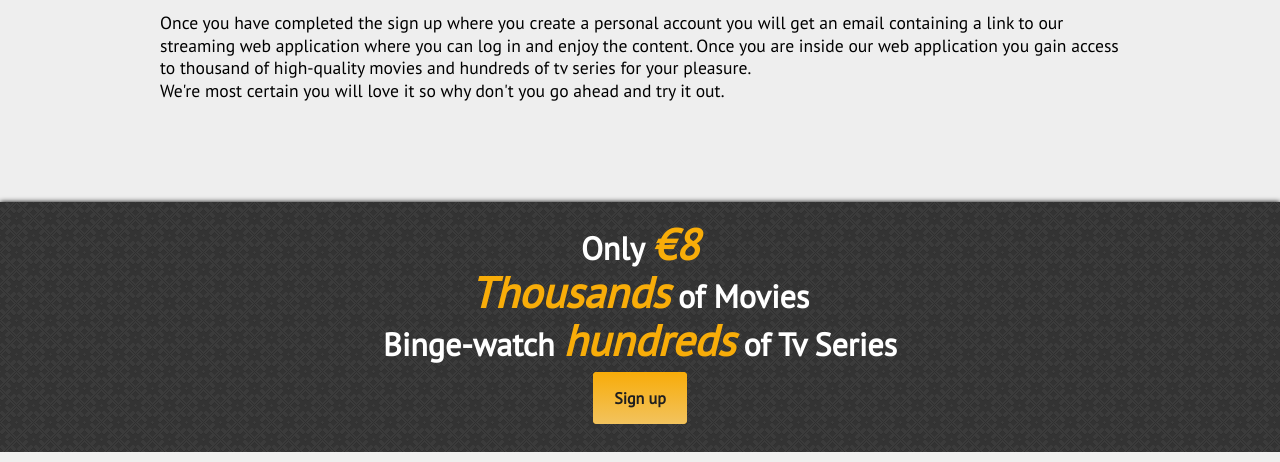
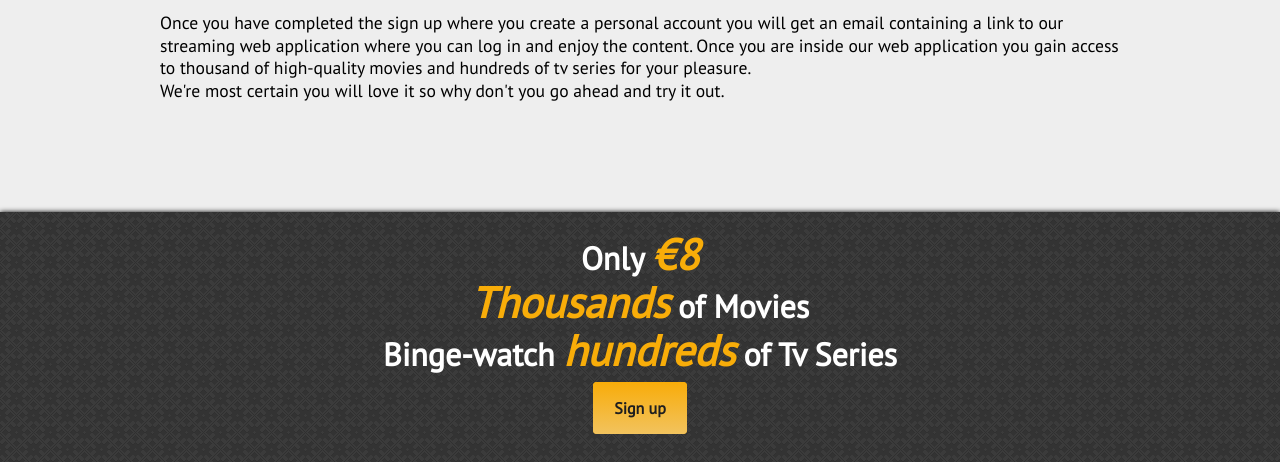
Before and after one commit to danielv14/movie-lovers, a PHP site: page /sign-up.php in a window 1280 px wide. Shown: the part 712-1174 px from the top of the page. Run offline with PHP 8.4, Linux system fonts and the light colour scheme; style sheets or scripts are compiled from the project's sources; some libraries are stand-ins or nearby versions.

Commit message:
changed a variable

```diff
--- a/css/variables.scss
+++ b/css/variables.scss
@@ -5,7 +5,7 @@ $background-color: #eee;
 
 // Helper variables for extra padding and margins
 $extra-margin-top: 100px;
-$extra-margin-bottom: 80px;
+$extra-margin-bottom: 90px;
 $extra-margin-bottom-small: 15px;
 $extra-padding-bottom: 10px;
 
```
